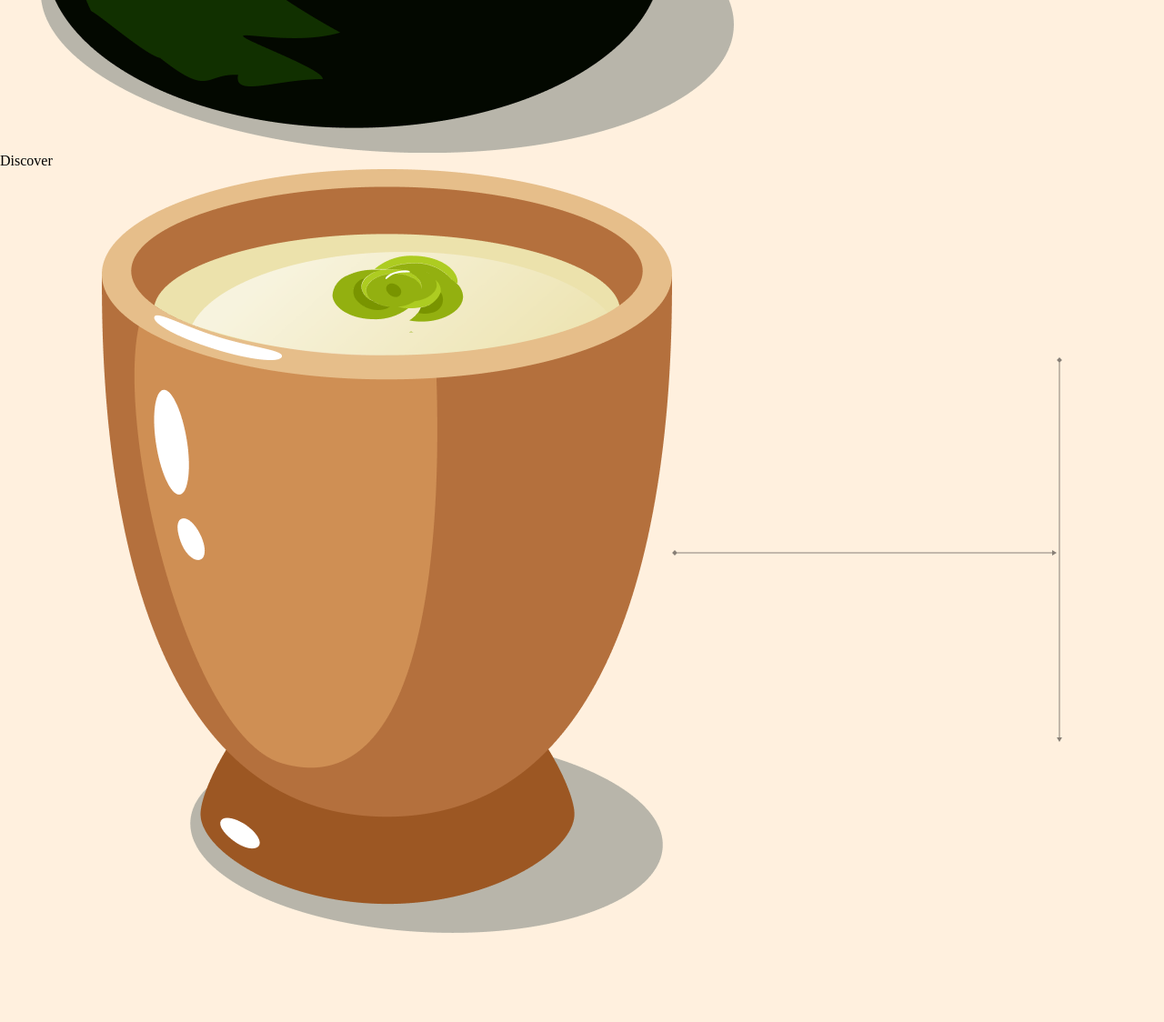
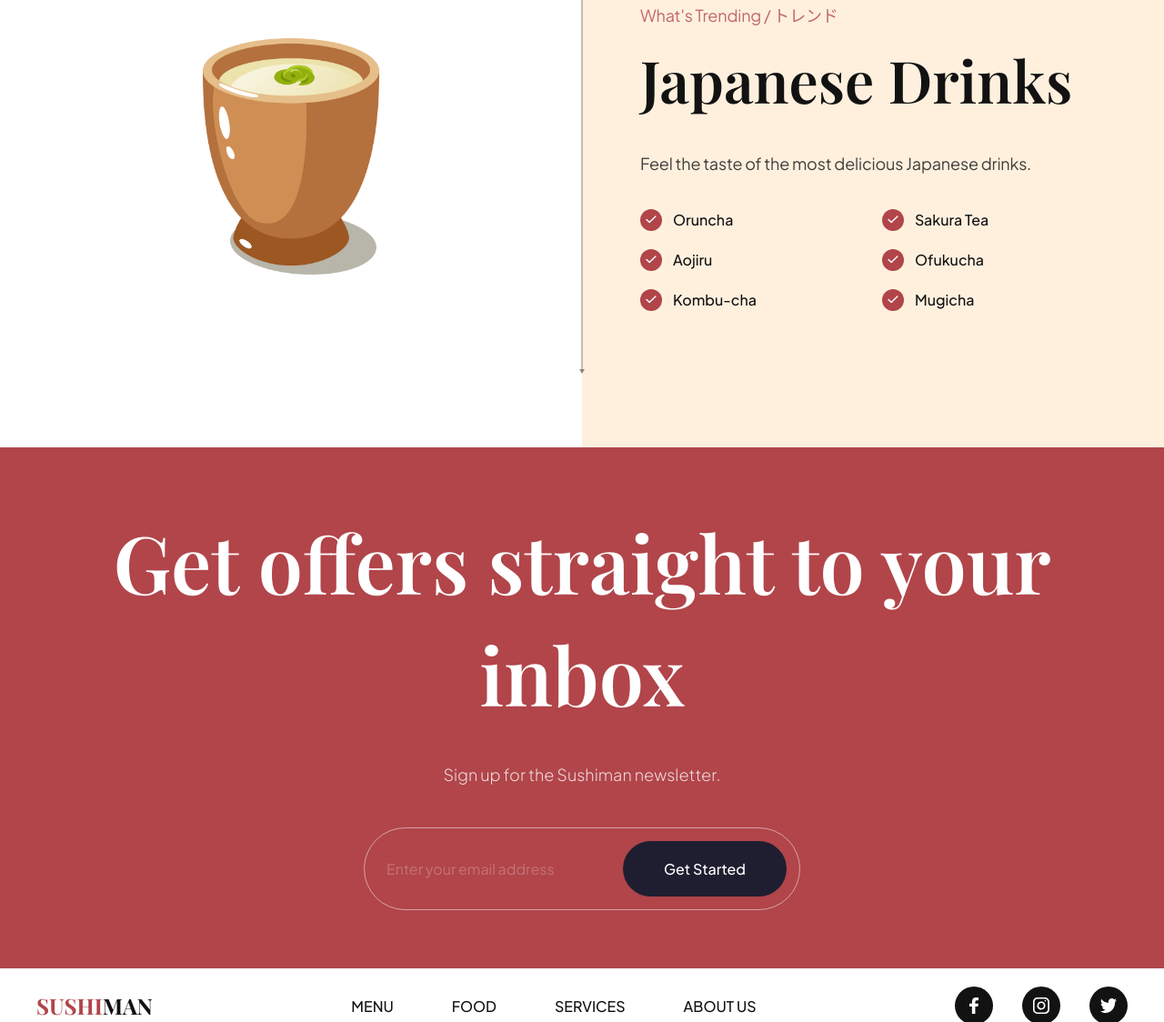
Before and after one commit to bjeschonek/sushi, a website built with Vite: page index.html in a window 1280 px wide. Shown: the part 3206-4330 px from the top of the page at 91% size. Before the commit the page ends 4232 px from the top, so only its background shows below. Built offline with nearby package versions, Linux system fonts and the light colour scheme; files whose address does not match are found by name.

Commit message:
added trending, footer, and subscribe css

```diff
--- a/index.html
+++ b/index.html
@@ -142,8 +142,8 @@
         </div>
       </article>
 
-      <article class="popular-foods__card">
-        <img src="assets/sushi-12.png" alt="sushi 12" class="popular-foods__card-image">
+      <article class="popular-foods__card active-card">
+        <img src="assets/sushi-11.png" alt="sushi 11" class="popular-foods__card-image">
         <h4 class="popular-foods__card-title">Original Sushi</h4>
 
         <div class="popular-foods__card-details flex-between">
@@ -157,7 +157,7 @@
       </article>
 
       <article class="popular-foods__card">
-        <img src="assets/sushi-12.png" alt="sushi 12" class="popular-foods__card-image">
+        <img src="assets/sushi-10.png" alt="sushi 10" class="popular-foods__card-image">
         <h4 class="popular-foods__card-title">Ramen Legendo</h4>
 
         <div class="popular-foods__card-details flex-between">
@@ -254,8 +254,88 @@
           <img src="assets/arrow-vertical.svg" alt="arrow vertical">
         </div>
       </div>
+
+      <div class="trending__content" data-aos="fade-left">
+        <p class="sushi__subtitle">What's Trending / トレンド</p>
+        <h3 class="sushi__title">Japanese Drinks</h3>
+        <p class="sushi__description">Feel the taste of the most delicious Japanese drinks.</p>
+
+        <ul class="trending__list flex-between">
+          <li>
+            <div class="trending__icon flex-center">
+              <img src="assets/check.svg" alt="check">
+            </div>
+            <p>Oruncha</p>
+          </li>
+          <li>
+            <div class="trending__icon flex-center">
+              <img src="assets/check.svg" alt="check">
+            </div>
+            <p>Sakura Tea</p>
+          </li>
+          <li>
+            <div class="trending__icon flex-center">
+              <img src="assets/check.svg" alt="check">
+            </div>
+            <p>Aojiru</p>
+          </li>
+          <li>
+            <div class="trending__icon flex-center">
+              <img src="assets/check.svg" alt="check">
+            </div>
+            <p>Ofukucha</p>
+          </li>
+          <li>
+            <div class="trending__icon flex-center">
+              <img src="assets/check.svg" alt="check">
+            </div>
+            <p>Kombu-cha</p>
+          </li>
+          <li>
+            <div class="trending__icon flex-center">
+              <img src="assets/check.svg" alt="check">
+            </div>
+            <p>Mugicha</p>
+          </li>
+        </ul>
+      </div>
     </section>
   </section>
+
+  <section class="subscription flex-center" id="services">
+    <h2 data-aos="flip-down">Get offers straight to your inbox</h2>
+    <p data-aos="fade-up">Sign up for the Sushiman newsletter.</p>
+
+    <div class="subscription__form" data-aos="fade-up">
+      <input type="text" placeholder="Enter your email address">
+      <button>Get Started</button>
+    </div>
+  </section>
+
+  <footer class="footer flex-between">
+    <h3 class="footer__logo">
+      <span>Sushi</span>man
+    </h3>
+
+    <ul class="footer__nav">
+      <li><a href="#menu">Menu</a></li>
+      <li><a href="#food">Food</a></li>
+      <li><a href="#services">Services</a></li>
+      <li><a href="#about-us">About Us</a></li>
+    </ul>
+
+    <ul class="footer__social">
+      <li class="flex-center">
+        <img src="assets/facebook.svg" alt="facebook">
+      </li>
+      <li class="flex-center">
+        <img src="assets/instagram.svg" alt="instagram">
+      </li>
+      <li class="flex-center">
+        <img src="assets/twitter.svg" alt="twitter">
+      </li>
+    </ul>
+  </footer>
 
   <script type="module" src="src/js/script.js"></script>
 </body>
--- a/src/css/sections/footer.css
+++ b/src/css/sections/footer.css
@@ -0,0 +1,62 @@
+.footer {
+  width: 100%;
+  padding: 20px 40px;
+  background: var(--color-white);
+
+  flex-wrap: wrap;
+  gap: 20px;
+
+  overflow: hidden;
+}
+
+.footer__logo {
+  font-size: 24px;
+  font-weight: bold;
+  font-family: var(--playfair-display);
+  text-transform: uppercase;
+  color: var(--secondary-color);
+
+  cursor: pointer;
+}
+
+.footer__logo span {
+  color: var(--primary-color)
+}
+
+.footer ul {
+  list-style: none;
+
+  display: flex;
+  flex-wrap: wrap;
+  flex-direction: row;
+  gap: 64px;
+}
+
+.footer ul:last-child {
+  gap: 32px;
+}
+
+.footer__nav li {
+  font-size: 16px;
+  font-weight: 500;
+  font-family: var(--plus-jakarta-sans);
+  text-transform: uppercase;
+  color: var(--secondary-color);
+
+  cursor: pointer;
+}
+
+.footer__social li {
+  width: 42px;
+  height: 42px;
+
+  background-color: var(--secondary-color);
+  border-radius: 100%;
+}
+
+.footer__social li img {
+  width: 45%;
+  height: 45%;
+
+  object-fit: contain;
+}
--- a/src/css/sections/subscribe.css
+++ b/src/css/sections/subscribe.css
@@ -0,0 +1,86 @@
+
+.subscription {
+  padding: 64px;
+
+  background-color: var(--primary-color);
+  background-image: url('../../assets/subscribe_bg.png');
+  background-position: center;
+  background-repeat: no-repeat;
+  background-size: contain;
+
+  flex-direction: column;
+  overflow: hidden;
+}
+
+.subscription h2 {
+  font-size: 88px;
+  font-family: var(--playfair-display);
+  font-weight: 600;
+  line-height: 123px;
+
+  color: #fff;
+  text-align: center;
+}
+
+.subscription p {
+  font-size: 18px;
+  font-family: var(--plus-jakarta-sans);
+  font-weight: 300;
+  line-height: 36px;
+
+  margin-top: 32px;
+
+  color: rgba(255, 255, 255, 0.8);
+}
+
+.subscription__form {
+  min-width: 480px;
+  margin-top: 40px;
+
+  padding: 14px 14px 14px 24px;
+
+  display: flex;
+  gap: 10px;
+
+  border: 1px solid rgba(255, 255, 255, 0.5);
+  border-radius: 46px;
+}
+
+.subscription__form input {
+  flex: 1;
+
+  font-size:  16px;
+  font-weight: 400px;
+  font-family: var(--plus-jakarta-sans);
+
+  color: #fff;
+  opacity: 0.5;
+
+  background: transparent;
+  border: none;
+  outline: none;
+}
+
+.subscription__form input::placeholder {
+  color: #fff;
+  opacity: 0.5;
+}
+
+.subscription__form button {
+  padding: 20px;
+
+  min-width: 180px;
+
+  font-size: 16px;
+  font-weight: 500;
+  font-family: var(--plus-jakarta-sans);
+  color: #fff;
+  text-align: center;
+
+  background: var(--black-400);
+  border-radius: 46px;
+  border: none;
+  outline: none;
+
+  cursor: pointer;
+}
--- a/src/css/sections/trending.css
+++ b/src/css/sections/trending.css
@@ -0,0 +1,160 @@
+.trending {
+  position: relative;
+
+  display: flex;
+  flex-direction: column;
+  overflow: hidden;
+}
+
+.trending__discover {
+  position: absolute;
+  top: 44%;
+  left: 44%;
+  z-index: 1;
+
+  width: 160px;
+  height: 160px;
+
+  border-radius: 100%;
+  background-color: var(--secondary-color);
+  cursor: pointer;
+
+  display: flex;
+  justify-content: center;
+  align-items: center;
+}
+
+.trending__discover p {
+  font-size: 18px;
+  font-weight: 500;
+  font-family: var(--plus-jakarta-sans);
+
+  text-transform: uppercase;
+  color: #fff;
+}
+
+.trending-sushi,
+.trending-drinks {
+  width: 100%;
+  min-height: 640px;
+
+  display: flex;
+  flex-direction: row;
+}
+
+.trending__content {
+  flex: 1;
+  display: flex;
+  justify-content: center;
+  flex-direction: column;
+
+  padding: 32px 64px;
+}
+
+.trending__list {
+  list-style: none;
+
+  flex-wrap: wrap;
+  gap: 20px;
+}
+
+.trending__list li {
+  flex: 1;
+  display: flex;
+  align-items: center;
+  flex-direction: row;
+  gap: 12px;
+
+  min-width: 210px;
+}
+
+.trending__icon {
+  width: 24px;
+  height: 24px;
+
+  border-radius: 100%;
+  background-color: var(--primary-color);
+}
+
+.trending__icon img {
+  width: 50%;
+  height: 50%;
+  object-fit: contain;
+}
+
+.trending__list p {
+  flex: 1;
+  font-size: 16px;
+  font-weight: 500;
+  font-family: var(--plus-jakarta-sans);
+
+  color: var(--secondary-color);
+}
+
+.trending__image {
+  flex: 1;
+
+  position: relative;
+  padding: 32px 64px;
+
+  background-color: var(--color-white);
+  background-repeat: no-repeat;
+  background-size: contain;
+  background-position: center;
+}
+
+.trending-sushi .trending__image {
+  background-image: url("../../assets/japanese_sushi.png");
+}
+
+.trending-drink .trending__image {
+  background-image: url("../../assets/japanese_drinks.png");
+}
+
+.trending__image img {
+  width: 254px;
+  height: 260px;
+  object-fit: contain;
+}
+
+/* Arrows */
+.trending__arrow {
+  position: absolute;
+  z-index: 1;
+}
+
+.trending__arrow img {
+  object-fit: contain;
+}
+
+.trending__arrow-left {
+  left: -2.5px;
+  top: 12%;
+}
+
+.trending__arrow-left img,
+.trending__arrow-top img {
+  width: auto;
+  height: 100%;
+}
+
+.trending__arrow-top {
+  top: -10.5px;
+  left: 12%;
+}
+
+.trending__arrow-bottom {
+  bottom: -6.5px;
+  right: 12%;
+}
+
+.trending__arrow-bottom img,
+.trending__arrow-right img {
+  width: 100%;
+  height: auto;
+}
+
+.trending__arrow-right {
+  right: -2.5px;
+  bottom: 12%;
+}
--- a/src/js/script.js
+++ b/src/js/script.js
@@ -1,9 +1,4 @@
 // import images as relative image path won't work with vite/vercel.
-import check from '../assets/check.svg'
-import star from '../assets/star.svg'
-import sushi12 from '../assets/sushi-12.png'
-import sushi11 from '../assets/sushi-11.png'
-import sushi10 from '../assets/sushi-10.png'
 
 import AOS from "aos";
 import "aos/dist/aos.css";
```
